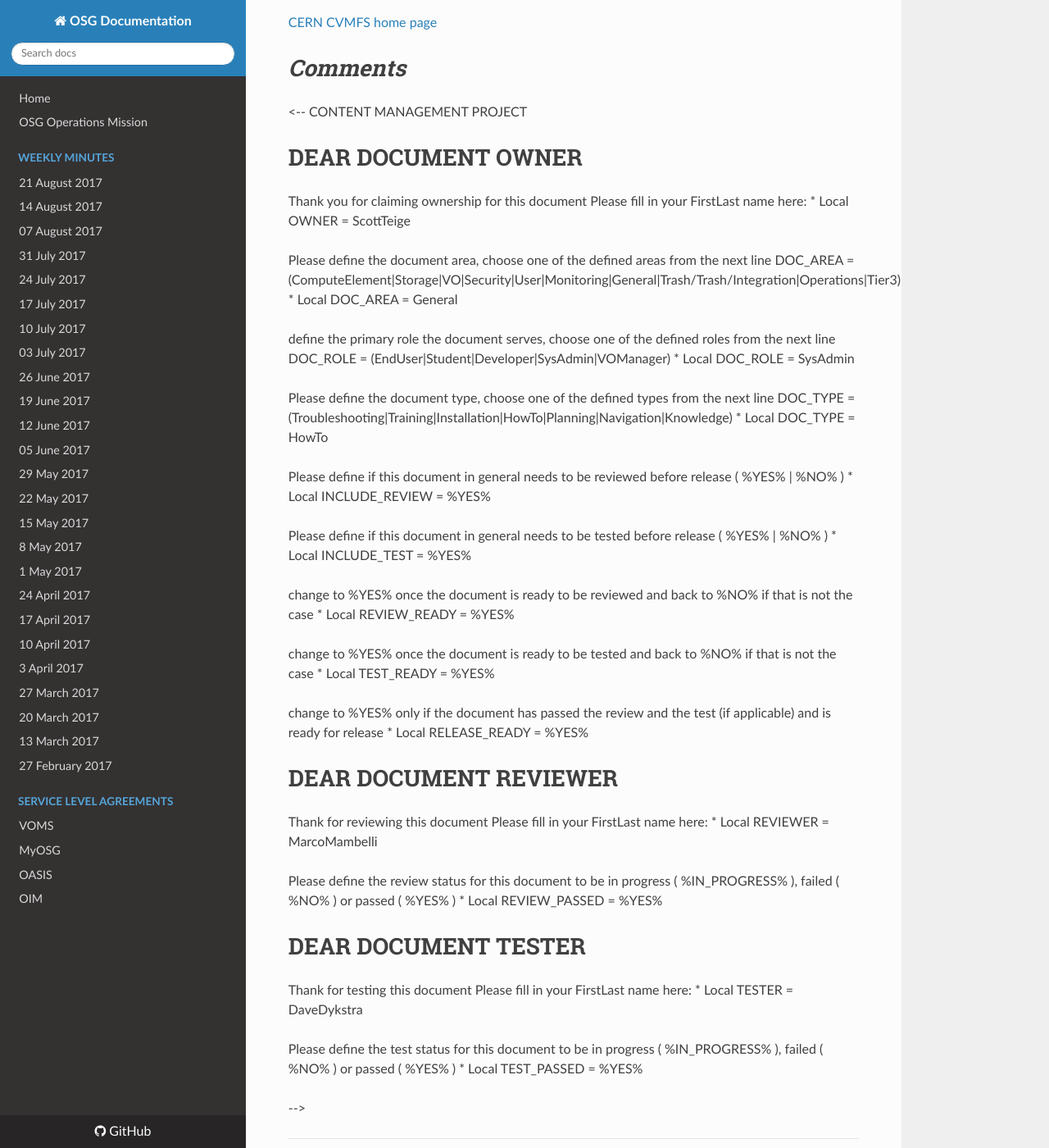
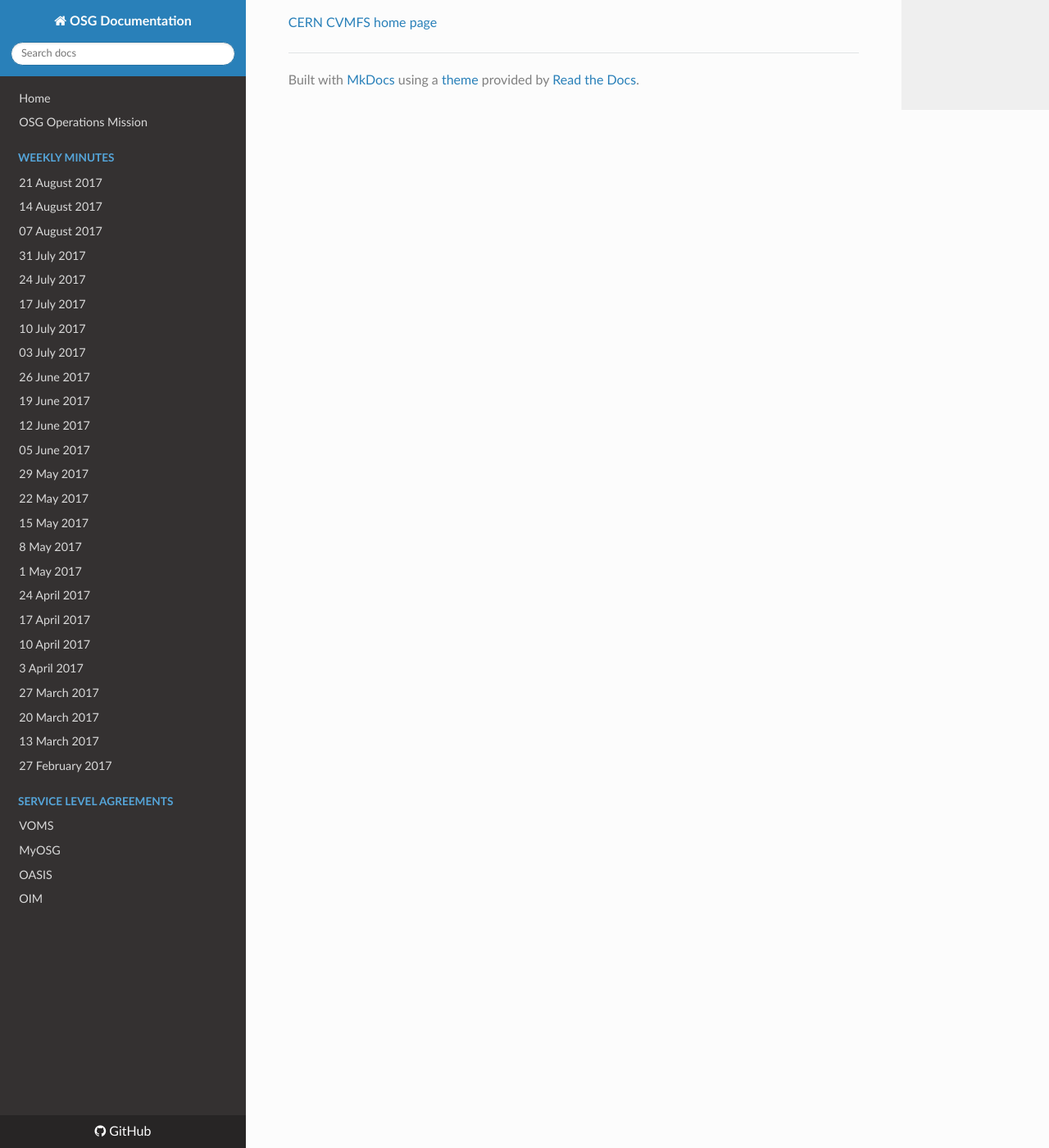
Before and after one commit to osg-htc/operations, an MkDocs documentation site: the page built from docs/oasis-update.md, in a window 1280 px wide and 1400 px high, scrolled down 2666 px. Shown: the whole window at 82% size. Built offline with MkDocs 1.6.1, drawn with Linux system fonts in a browser that asks for light colours; nearby versions of some CDN libraries; old or Windows-style settings are respelled for this version of MkDocs.

Commit message:
Update oasis-update.md

```diff
--- a/docs/oasis-update.md
+++ b/docs/oasis-update.md
@@ -1,7 +1,5 @@
 
 # Updating Software on OASIS
-
-
 
 The applicable software versions for this document are
    *osg-version 3.1.13*
@@ -77,62 +75,3 @@ cat -v|sed -n '/^T/{s/^T//p;q;}') sec"
 
 # References
 [CERN CVMFS home page](https://twiki.cern.ch/twiki/bin/view/CvmFS)
-# *Comments*
-
-
-<-- CONTENT MANAGEMENT PROJECT
-############################################################################################################
-DEAR DOCUMENT OWNER
-===================
-
-Thank you for claiming ownership for this document Please fill in your FirstLast name here:
-   * Local OWNER = ScottTeige
-
-Please define the document area, choose one of the defined areas from the next line
-DOC_AREA = (ComputeElement|Storage|VO|Security|User|Monitoring|General|Trash/Trash/Integration|Operations|Tier3)
-   * Local DOC_AREA = General
-
-define the primary role the document serves, choose one of the defined roles from the next line
-DOC_ROLE = (EndUser|Student|Developer|SysAdmin|VOManager)
-   * Local DOC_ROLE = SysAdmin
-
-Please define the document type, choose one of the defined types from the next line
-DOC_TYPE = (Troubleshooting|Training|Installation|HowTo|Planning|Navigation|Knowledge)
-   * Local DOC_TYPE = HowTo
-
-Please define if this document in general needs to be reviewed before release ( %YES% | %NO% )
-   * Local INCLUDE_REVIEW = %YES%
-
-Please define if this document in general needs to be tested before release ( %YES% | %NO% )
-   * Local INCLUDE_TEST = %YES%
-
-change to %YES% once the document is ready to be reviewed and back to %NO% if that is not the case
-   * Local REVIEW_READY = %YES%
-
-change to %YES% once the document is ready to be tested and back to %NO% if that is not the case
-   * Local TEST_READY = %YES%
-
-change to %YES% only if the document has passed the review and the test (if applicable) and is ready for release
-   * Local RELEASE_READY = %YES%
-
-
-DEAR DOCUMENT REVIEWER
-======================
-
-Thank for reviewing this document Please fill in your FirstLast name here:
-   * Local REVIEWER = MarcoMambelli
-
-Please define the review status for this document to be in progress ( %IN_PROGRESS% ), failed ( %NO% ) or passed ( %YES% )
-   * Local REVIEW_PASSED = %YES%
-
-
-DEAR DOCUMENT TESTER
-====================
-
-Thank for testing this document Please fill in your FirstLast name here:
-   * Local TESTER = DaveDykstra
-
-Please define the test status for this document to be in progress ( %IN_PROGRESS% ), failed ( %NO% ) or passed ( %YES% )
-   * Local TEST_PASSED = %YES%
-############################################################################################################
--->
```
